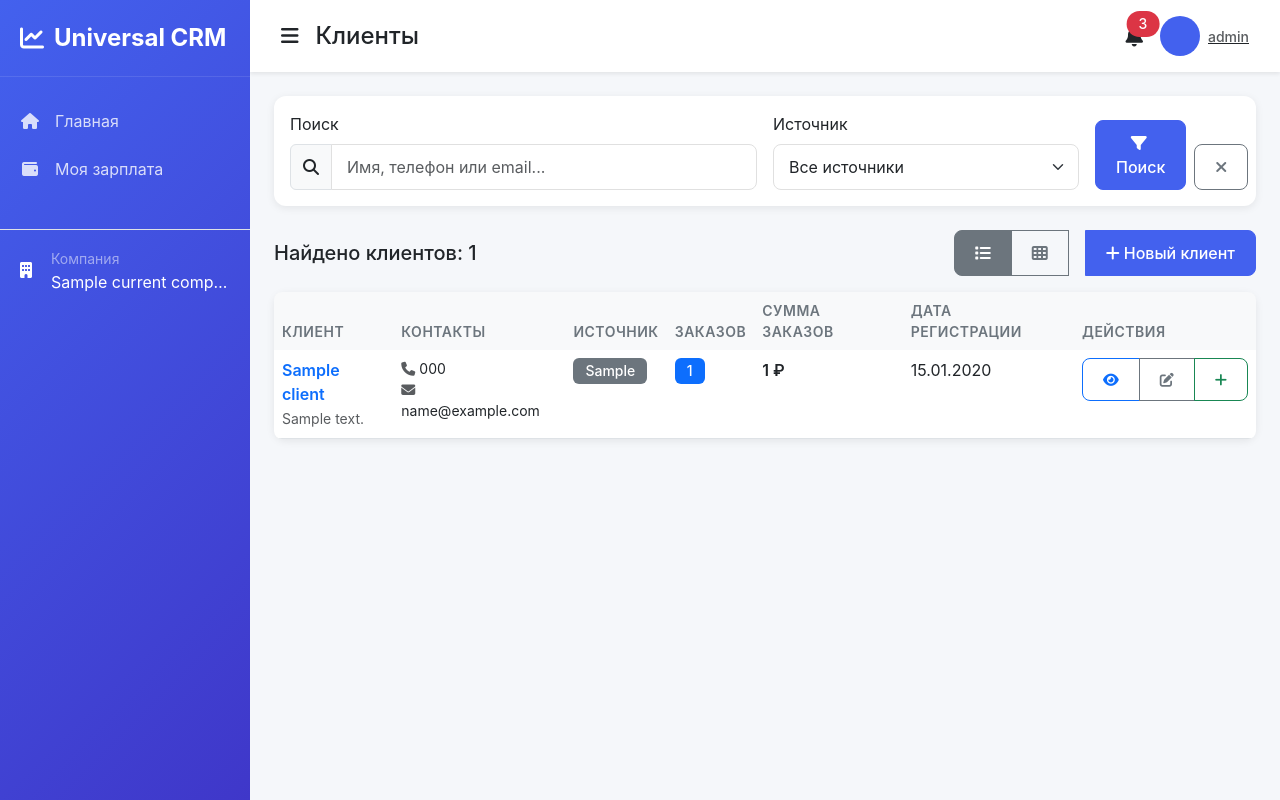
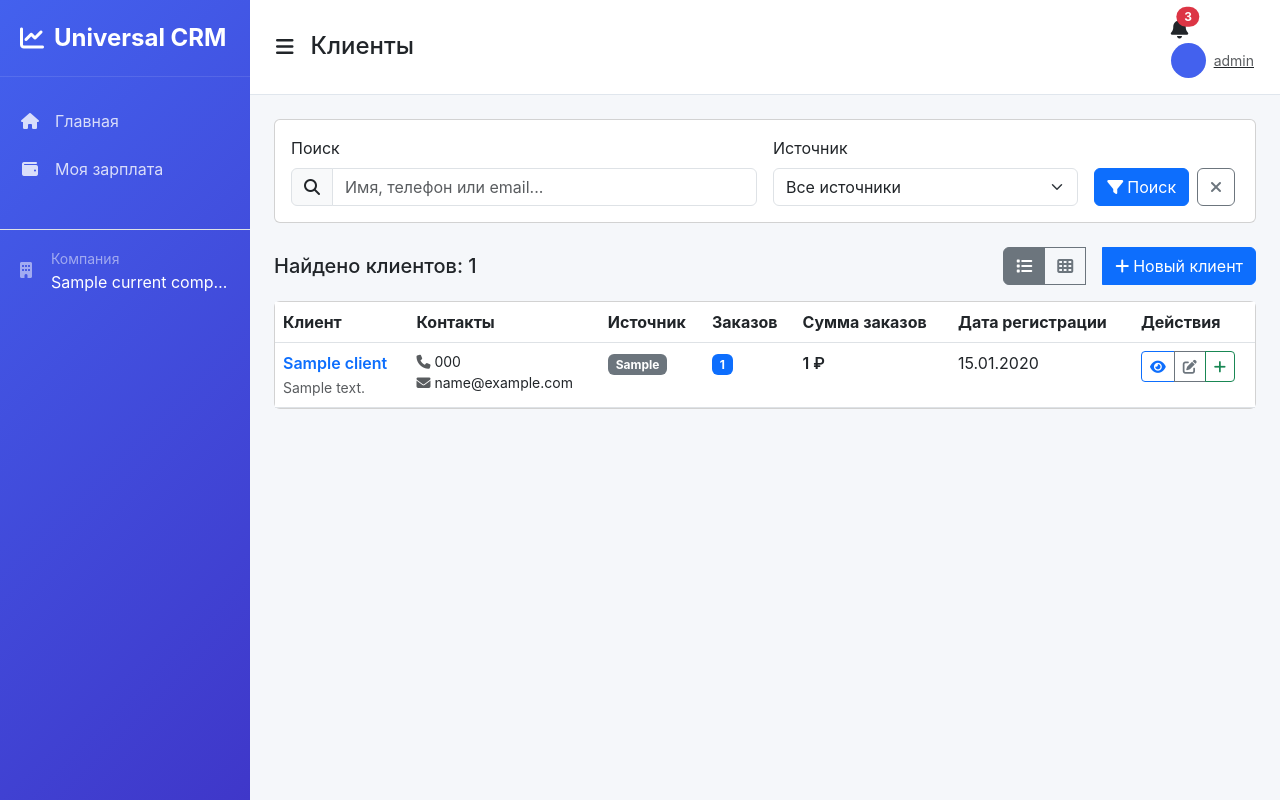
Before and after one commit to RAVEN850972/universal, a Django app: template templates/crm/clients/list.html in a window 1280 px wide. Run offline with Django 5.2, Linux system fonts and the light colour scheme; the template is opened without the code that fills it: most values are stand-ins (such as "Sample title", 1, 10 or a date in 2020).

Commit message:
Update base.html

```diff
--- a/templates/base.html
+++ b/templates/base.html
@@ -38,13 +38,25 @@
             width: 250px;
             background: linear-gradient(135deg, var(--primary-color) 0%, var(--secondary-color) 100%);
             color: white;
-            z-index: 1000;
+            z-index: 1050;
             transition: all 0.3s ease;
             overflow-y: auto;
         }
 
         .sidebar.collapsed {
             width: 60px;
+        }
+
+        /* Mobile sidebar */
+        @media (max-width: 768px) {
+            .sidebar {
+                transform: translateX(-100%);
+                width: 280px;
+            }
+
+            .sidebar.show {
+                transform: translateX(0);
+            }
         }
 
         .sidebar-header {
@@ -123,170 +122,82 @@
             margin-left: 60px;
         }
 
+        @media (max-width: 768px) {
+            .main-content {
+                margin-left: 0;
+            }
+
+            .main-content.expanded {
+                margin-left: 0;
+            }
+        }
+
         /* Top navbar */
         .top-navbar {
             background: white;
-            padding: 15px 30px;
-            box-shadow: 0 2px 4px rgba(0,0,0,0.08);
+            padding: 15px 25px;
+            border-bottom: 1px solid #e0e6ed;
             position: sticky;
             top: 0;
-            z-index: 100;
+            z-index: 1040;
         }
 
-        .navbar-user {
-            display: flex;
-            align-items: center;
-            gap: 15px;
+        /* Mobile menu button */
+        .mobile-menu-btn {
+            display: none;
+            width: 40px;
+            height: 40px;
+            border: none;
+            background: #f8f9fa;
+            border-radius: 8px;
+            color: #495057;
+            cursor: pointer;
+            transition: all 0.3s ease;
         }
 
+        .mobile-menu-btn:hover {
+            background: #e9ecef;
+        }
+
+        @media (max-width: 768px) {
+            .mobile-menu-btn {
+                display: flex;
+                align-items: center;
+                justify-content: center;
+            }
+        }
+
+        /* User avatar */
         .user-avatar {
-            width: 40px;
-            height: 40px;
+            width: 35px;
+            height: 35px;
             border-radius: 50%;
             background: var(--primary-color);
-            color: white;
             display: flex;
             align-items: center;
             justify-content: center;
-            font-weight: bold;
+            color: white;
+            font-weight: 500;
+            font-size: 14px;
         }
 
-        /* Cards */
-        .card {
-            border: none;
-            border-radius: 12px;
-            box-shadow: 0 2px 8px rgba(0,0,0,0.08);
+        /* Sidebar overlay for mobile */
+        .sidebar-overlay {
+            position: fixed;
+            top: 0;
+            left: 0;
+            width: 100%;
+            height: 100%;
+            background: rgba(0, 0, 0, 0.5);
+            z-index: 1040;
+            opacity: 0;
+            visibility: hidden;
             transition: all 0.3s ease;
         }
 
-        .card:hover {
-            box-shadow: 0 4px 16px rgba(0,0,0,0.12);
-        }
-
-        .card-header {
-            background: transparent;
-            border-bottom: 1px solid #f0f0f0;
-            padding: 20px;
-        }
-
-        /* Stats cards */
-        .stat-card {
-            padding: 25px;
-            border-radius: 12px;
-            background: white;
-            box-shadow: 0 2px 8px rgba(0,0,0,0.08);
-            transition: all 0.3s ease;
-        }
-
-        .stat-card:hover {
-            transform: translateY(-2px);
-            box-shadow: 0 4px 16px rgba(0,0,0,0.12);
-        }
-
-        .stat-icon {
-            width: 60px;
-            height: 60px;
-            border-radius: 12px;
-            display: flex;
-            align-items: center;
-            justify-content: center;
-            font-size: 24px;
-            margin-bottom: 15px;
-        }
-
-        .stat-icon.primary {
-            background: rgba(67, 97, 238, 0.1);
-            color: var(--primary-color);
-        }
-
-        .stat-icon.success {
-            background: rgba(76, 201, 240, 0.1);
-            color: var(--success-color);
-        }
-
-        .stat-icon.warning {
-            background: rgba(247, 127, 0, 0.1);
-            color: var(--warning-color);
-        }
-
-        .stat-icon.danger {
-            background: rgba(247, 37, 133, 0.1);
-            color: var(--danger-color);
-        }
-
-        /* Buttons */
-        .btn {
-            border-radius: 8px;
-            padding: 10px 20px;
-            font-weight: 500;
-            transition: all 0.3s ease;
-        }
-
-        .btn-primary {
-            background: var(--primary-color);
-            border-color: var(--primary-color);
-        }
-
-        .btn-primary:hover {
-            background: var(--secondary-color);
-            border-color: var(--secondary-color);
-            transform: translateY(-1px);
-        }
-
-        /* Tables */
-        .table {
-            border-radius: 8px;
-            overflow: hidden;
-        }
-
-        .table thead th {
-            background: #f8f9fa;
-            border-bottom: none;
-            font-weight: 600;
-            color: #6c757d;
-            text-transform: uppercase;
-            font-size: 0.875rem;
-            letter-spacing: 0.5px;
-        }
-
-        /* Status badges */
-        .badge {
-            padding: 6px 12px;
-            border-radius: 6px;
-            font-weight: 500;
-            font-size: 0.875rem;
-        }
-
-        .badge-new {
-            background: #e3f2fd;
-            color: #1976d2;
-        }
-
-        .badge-in-progress {
-            background: #fff3e0;
-            color: #f57c00;
-        }
-
-        .badge-completed {
-            background: #e8f5e9;
-            color: #388e3c;
-        }
-
-        .badge-cancelled {
-            background: #ffebee;
-            color: #d32f2f;
-        }
-
-        /* Forms */
-        .form-control, .form-select {
-            border-radius: 8px;
-            border: 1px solid #e0e0e0;
-            padding: 10px 15px;
-        }
-
-        .form-control:focus, .form-select:focus {
-            border-color: var(--primary-color);
-            box-shadow: 0 0 0 0.2rem rgba(67, 97, 238, 0.25);
+        .sidebar-overlay.show {
+            opacity: 1;
+            visibility: visible;
         }
 
         /* Alerts */
@@ -424,7 +316,7 @@
         <div class="sidebar-footer p-3 mt-auto border-top">
             <div class="d-flex align-items-center">
                 <div class="sidebar-icon">
-                    <i class="fas fa-building"></i>
+                    <i class="fas fa-building text-white-50"></i>
                 </div>
                 <div class="sidebar-text">
                     <small class="text-white-50">Компания</small>
@@ -434,13 +326,21 @@
         </div>
     </nav>
 
+    <!-- Sidebar overlay for mobile -->
+    <div class="sidebar-overlay" id="sidebarOverlay"></div>
+
     <!-- Main content -->
     <div class="main-content" id="mainContent">
         <!-- Top navbar -->
         <nav class="top-navbar">
             <div class="d-flex justify-content-between align-items-center">
                 <div class="d-flex align-items-center">
-                    <button class="btn btn-link text-dark p-0 me-3" id="sidebarToggle">
+                    <!-- Mobile menu button -->
+                    <button class="mobile-menu-btn me-3" id="mobileMenuBtn">
+                        <i class="fas fa-bars"></i>
+                    </button>
+                    <!-- Desktop sidebar toggle -->
+                    <button class="btn btn-link text-dark p-0 me-3 d-none d-md-block" id="sidebarToggle">
                         <i class="fas fa-bars fa-lg"></i>
                     </button>
                     <h4 class="mb-0">{% block page_title %}{% endblock %}</h4>
@@ -448,7 +348,7 @@
 
                 <div class="navbar-user">
                     <div class="dropdown">
-                        <button class="btn btn-link text-dark p-0 position-relative" data-bs-toggle="dropdown">
+                        <button class="btn btn-link text-dark p-0 position-relative me-3" data-bs-toggle="dropdown">
                             <i class="fas fa-bell fa-lg"></i>
                             <span class="position-absolute top-0 start-100 translate-middle badge rounded-pill bg-danger">
                                 3
@@ -512,33 +412,71 @@
 
     <!-- Base JavaScript -->
     <script>
-        // Sidebar toggle
+        // Mobile and desktop sidebar functionality
         const sidebar = document.getElementById('sidebar');
         const mainContent = document.getElementById('mainContent');
         const sidebarToggle = document.getElementById('sidebarToggle');
+        const mobileMenuBtn = document.getElementById('mobileMenuBtn');
+        const sidebarOverlay = document.getElementById('sidebarOverlay');
+        let isMobileMenuOpen = false;
 
-        sidebarToggle.addEventListener('click', () => {
-            sidebar.classList.toggle('collapsed');
-            mainContent.classList.toggle('expanded');
-            localStorage.setItem('sidebarCollapsed', sidebar.classList.contains('collapsed'));
+        // Desktop sidebar toggle
+        if (sidebarToggle) {
+            sidebarToggle.addEventListener('click', () => {
+                sidebar.classList.toggle('collapsed');
+                mainContent.classList.toggle('expanded');
+                localStorage.setItem('sidebarCollapsed', sidebar.classList.contains('collapsed'));
+            });
+        }
+
+        // Mobile menu toggle
+        if (mobileMenuBtn) {
+            mobileMenuBtn.addEventListener('click', () => {
+                toggleMobileMenu();
+            });
+        }
+
+        // Mobile overlay click
+        if (sidebarOverlay) {
+            sidebarOverlay.addEventListener('click', () => {
+                closeMobileMenu();
+            });
+        }
+
+        function toggleMobileMenu() {
+            isMobileMenuOpen = !isMobileMenuOpen;
+            if (isMobileMenuOpen) {
+                sidebar.classList.add('show');
+                sidebarOverlay.classList.add('show');
+                document.body.style.overflow = 'hidden';
+            } else {
+                sidebar.classList.remove('show');
+                sidebarOverlay.classList.remove('show');
+                document.body.style.overflow = '';
+            }
+        }
+
+        function closeMobileMenu() {
+            isMobileMenuOpen = false;
+            sidebar.classList.remove('show');
+            sidebarOverlay.classList.remove('show');
+            document.body.style.overflow = '';
+        }
+
+        // Close mobile menu on window resize to desktop
+        window.addEventListener('resize', () => {
+            if (window.innerWidth > 768 && isMobileMenuOpen) {
+                closeMobileMenu();
+            }
         });
 
-        // Restore sidebar state
-        if (localStorage.getItem('sidebarCollapsed') === 'true') {
+        // Restore sidebar state on desktop
+        if (localStorage.getItem('sidebarCollapsed') === 'true' && window.innerWidth > 768) {
             sidebar.classList.add('collapsed');
             mainContent.classList.add('expanded');
         }
 
-        // Mobile sidebar
-        if (window.innerWidth < 768) {
-            document.addEventListener('click', (e) => {
-                if (!sidebar.contains(e.target) && !sidebarToggle.contains(e.target)) {
-                    sidebar.classList.remove('show');
-                }
-            });
-        }
-
-        // CSRF token
+        // CSRF token helper
         function getCookie(name) {
             let cookieValue = null;
             if (document.cookie && document.cookie !== '') {
```
Also changed, not shown: other parts of templates/base.html (+6 -38 lines).
